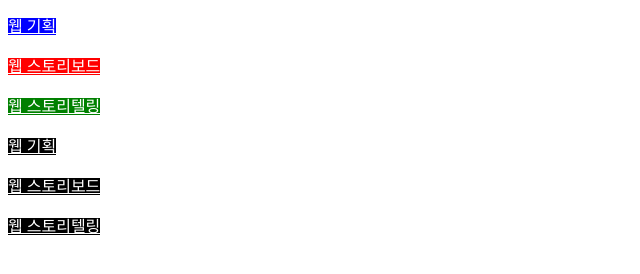
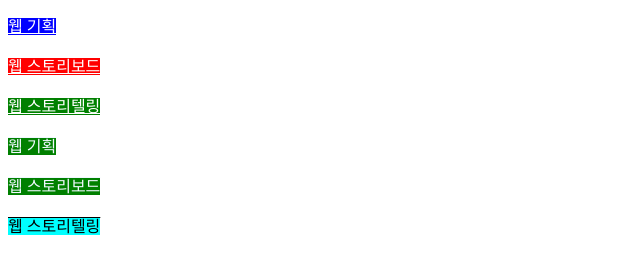
Before and after one commit to KyunghoChung/Acorn, a plain HTML site: page 0717/aTargetAttribute.html in a window 1280 px wide. Shown: the part 276-550 px from the top of the page, without its empty margins (0-640 px from the left). Drawn offline with Linux system fonts and the light colour scheme.

Commit message:
[MOD] A 테그 속성 요소 선택 추가

```diff
--- a/0717/aTargetAttribute.html
+++ b/0717/aTargetAttribute.html
@@ -20,6 +20,22 @@
         [lang|=en]{ /* lang 속성 값이 en 문자열 포함된 모든 요소(하이픈 포함 단어별) */
             background-color: green;
             color: white;
+        }
+        a[href^="https"]{
+            /* href 값이 https로 시작하는 (^)요소 선택 */
+            background-color: violet;
+            color: white;
+        }
+        a[href$="com"]{
+            /* href 값이 속성값($) com으로 끝나는 요소 */
+            background-color: green;
+            color: aliceblue;
+            text-decoration: overline;
+        }
+        a[href*="da"]{
+            /* href 값이 da포함(*)된 요소 선택(속성값 일부) */
+            background-color: aqua;
+            color: black;
         }
     </style>
 </head>
```
